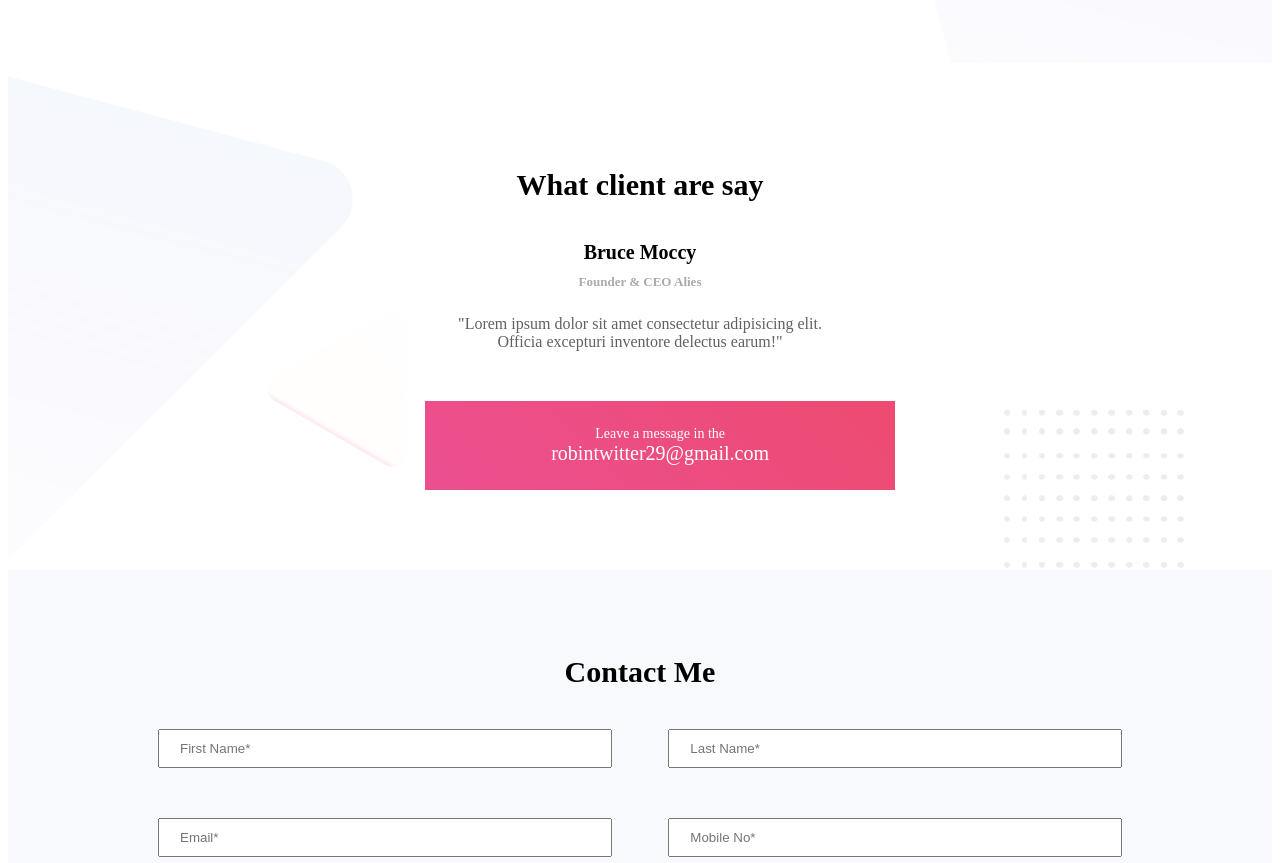
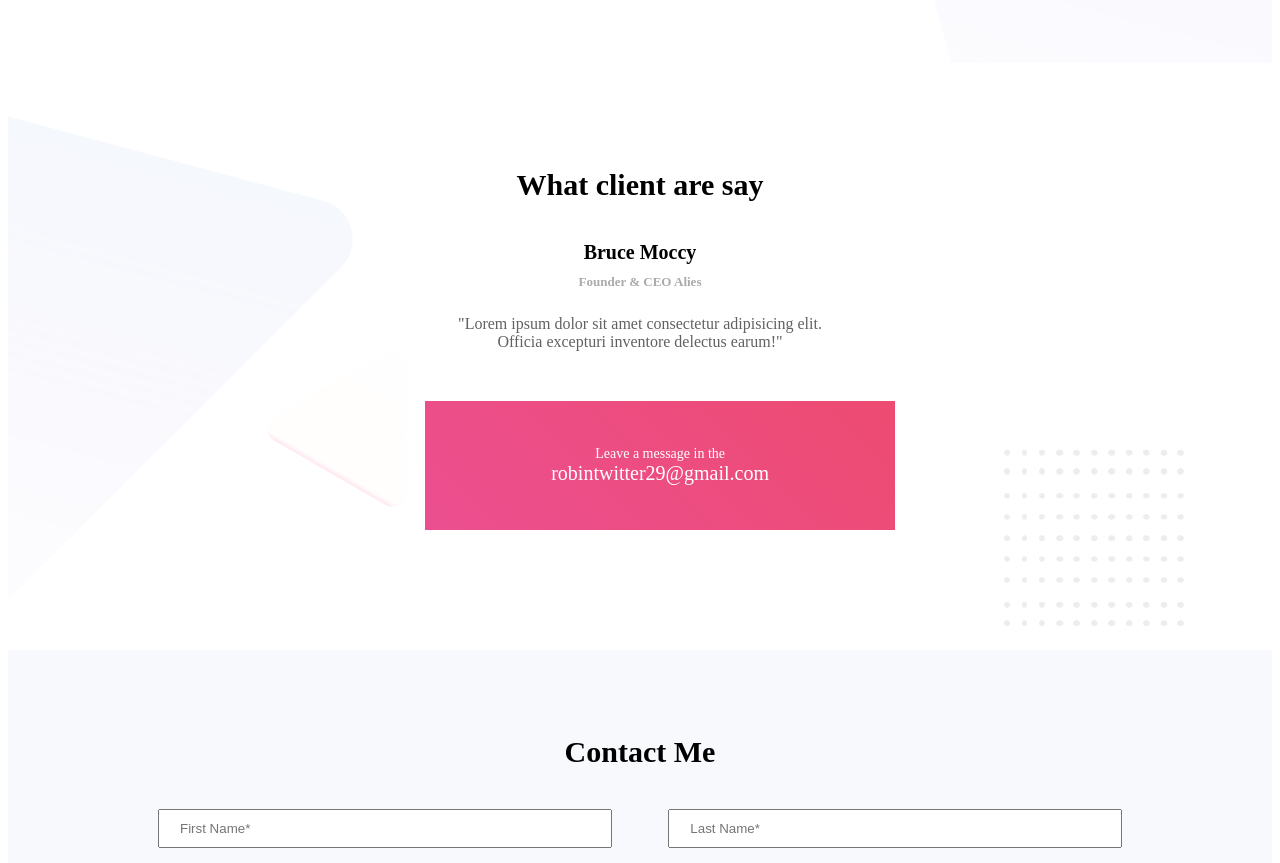
Before and after one commit to ZahidRobin/personal-website, a plain HTML site: page index.html in a window 1280 px wide. Shown: the part 1985-2848 px from the top of the page. Drawn offline with Linux system fonts and the light colour scheme.

Commit message:
Padding related bug fixed

```diff
--- a/css/style.css
+++ b/css/style.css
@@ -99,6 +99,7 @@ body{
     background-position: center;
     padding: 80px 0px;
     text-align: center;
+    padding-bottom: 120px;
 }
 .client-text h1 {
 	margin-bottom: 35px;
@@ -125,7 +126,7 @@ body{
 	color: #fff;
 	background-image: linear-gradient(45deg,#EC4F90,#ED4B71);
 	background-color: #ED4B71;
-	padding: 25px 60px;
+	padding: 45px 60px;
 	width: 350px;
 	display: center;
 	text-align: center;
```
